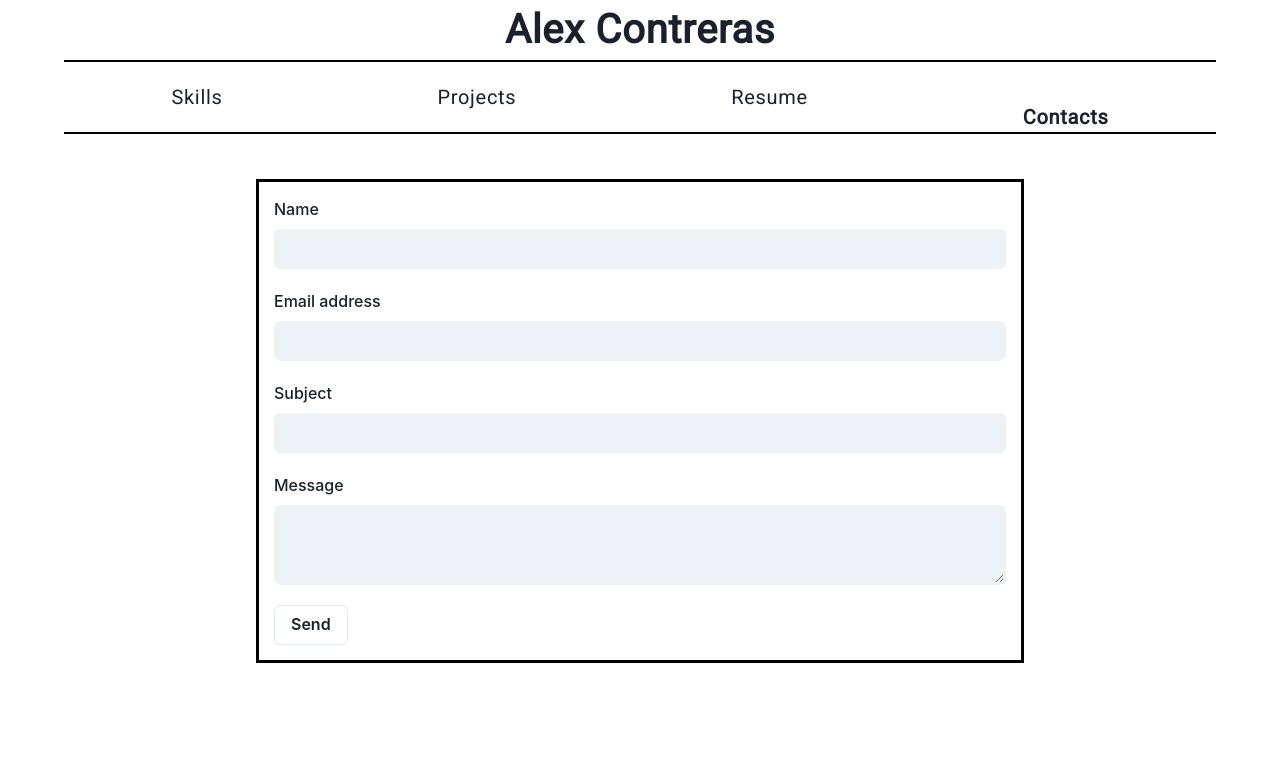
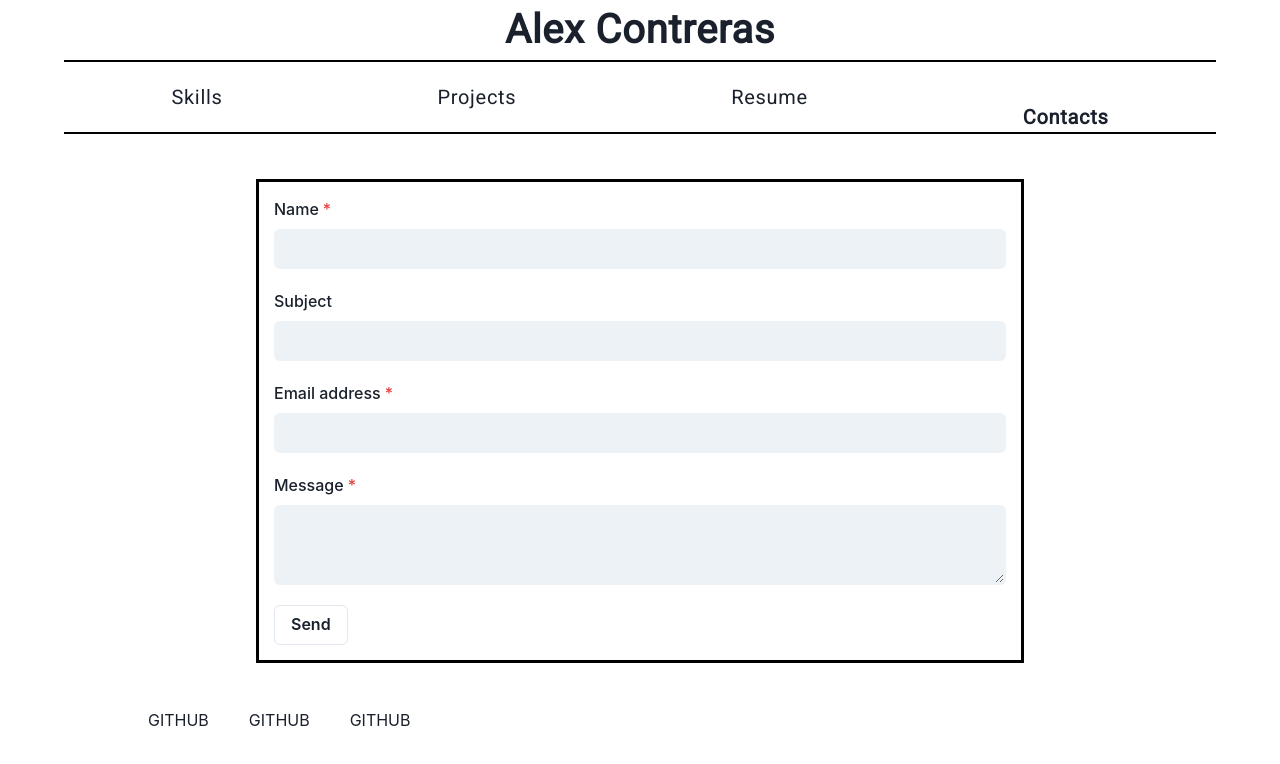
Before and after one commit to AlexUrielContreras/alex-website, a React (Create React App) app: page / in a window 1280 px wide. Both pictures are taken after a click on the link "Contacts". Shown: the top 764 px of the page. Built offline with nearby package versions, Linux system fonts and the light colour scheme.

Commit message:
button is disable unless all requirments are fulfilled and added success alert when email is sent

```diff
--- a/src/App.js
+++ b/src/App.js
@@ -1,6 +1,6 @@
 import { useState } from 'react'
 import { ChakraProvider, Link} from '@chakra-ui/react';
-import Nav from './componets/Nav'
+import Nav from './pages/Nav'
 import About from './pages/About'
 import Skills from './pages/Skills'
 import Project from './pages/Projects'
--- a/src/index.css
+++ b/src/index.css
@@ -33,7 +33,8 @@ header {
   font-size: 2.5rem;
   font-weight: bolder;
   text-align: center;
-  border-bottom: 2px black solid
+  border-bottom: 2px black solid;
+
 }
 .contact-selected:hover {
   transform: scale(1.5);
--- a/src/pages/Contacts.js
+++ b/src/pages/Contacts.js
@@ -1,8 +1,15 @@
-import { Button,
+import {
+    Flex,
     Box,
+    Link,
+    Button,
     Input,
     FormLabel,
-    Textarea
+    FormControl,
+    Textarea,
+    Alert,
+    AlertIcon,
+    AlertTitle,
 } from '@chakra-ui/react'
 import emailjs from '@emailjs/browser';
 import { useState } from 'react';
@@ -10,16 +17,16 @@ import validateEmail from '../utils/helpers'
 
 
 function Social() {
-    const [errorMessage, setErrorMessage] = useState('')
-    const [emailSent , setEmailSent] = useState('')
+    const [errorMessage, setErrorMessage] = useState('');
+    const [emailSent, setEmailSent] = useState('');
 
-    function checkEmail(e) {
-        const guestEmail = e.target.value
+    function checkEmail({ target }) {
+        const guestEmail = target.value
         const isValid = validateEmail(guestEmail)
         console.log(isValid)
         if (!isValid) {
             setErrorMessage('Please enter a valid email')
-        }else{
+        } else {
             setErrorMessage('')
         }
 
@@ -31,44 +38,58 @@ function Social() {
         emailjs.sendForm('service_fhdd3oa', 'template_mnxafs6', e.target, '-nhEcniANIMHUuU0y')
             .then((response) => {
                 console.log('SUCESS!', response.status, response.text)
-                setEmailSent(response.status)
+                setEmailSent(`${response.status}: Your email has been sent`)
             }, (err) => {
                 console.log('Failed', err)
                 setEmailSent(err)
             })
         e.target.reset()
     }
-
     return (
         <>
+        {emailSent ? <Alert status='success'>
+            <AlertIcon/>
+            <AlertTitle>{emailSent}</AlertTitle>
+        </Alert>: null }
             <form onSubmit={sendEmail} className='contact-form'>
+                <FormControl isRequired >
                     <FormLabel>Name</FormLabel>
-            <Input type='text' variant='filled' name='name'/>
+                    <Input type='text' variant='filled' name='name' />
+                </FormControl>
+
+                <FormControl >
+                    <FormLabel mt={5}>Subject</FormLabel>
+                    <Input type='text' variant='filled' name='subject' />
+                </FormControl>
+
+                <FormControl isRequired >
                     <FormLabel mt={5}>Email address</FormLabel>
-            <Input type='email' variant='filled' name='email' onBlur={checkEmail}/>
+                    <Input type='text' variant='filled' name='email' onChange={checkEmail} />
                     {errorMessage}
-            <FormLabel mt={5}>Subject</FormLabel>
-            <Input type='text' variant='filled' name='subject'/>
+                </FormControl>
+
+                <FormControl isRequired >
                     <FormLabel mt={5}>Message</FormLabel>
-            <Textarea type='text' variant='filled' name='message'/>
+                    <Textarea type='text' variant='filled' name='message' />
+                </FormControl>
+                {errorMessage === ''?
                 <Button type='submit' variant='outline' mt={5}>Send</Button>
+                : null }
             </form>
-        {emailSent}
-        {/*<Flex direction={{base: 'column'}} align={{base: 'center', md: 'start'}}  textAlign='center'>
+            <Box>
+            <Flex align={{base: 'center', md: 'start'}}  textAlign='center'>
             <Flex m={5} direction='row'>
-                <Link href='https://github.com/AlexUrielContreras' fontSize='3xl' mr={10}>Checkout my </Link>
                 <Box  className='contact-selected'>GITHUB</Box>
             </Flex>
             <Flex m={5} direction='row'>
-                <Link href='https://github.com/AlexUrielContreras' fontSize='3xl' mr={10}>Checkout my </Link>
                 <Box className='contact-selected'>GITHUB</Box>
             </Flex>
             <Flex m={5} direction='row'>
-                <Link href='https://github.com/AlexUrielContreras' fontSize='3xl' mr={10}>Checkout my </Link>
                 <Box  className='contact-selected'>GITHUB</Box>
             </Flex>
         </Flex>
-    */}
+        </Box>
+
         </>
     )
 };
```
Also changed, not shown: src/pages/Nav.js (renamed from src/componets/Nav.js). Lines whose indentation alone changed are shown as unchanged.
